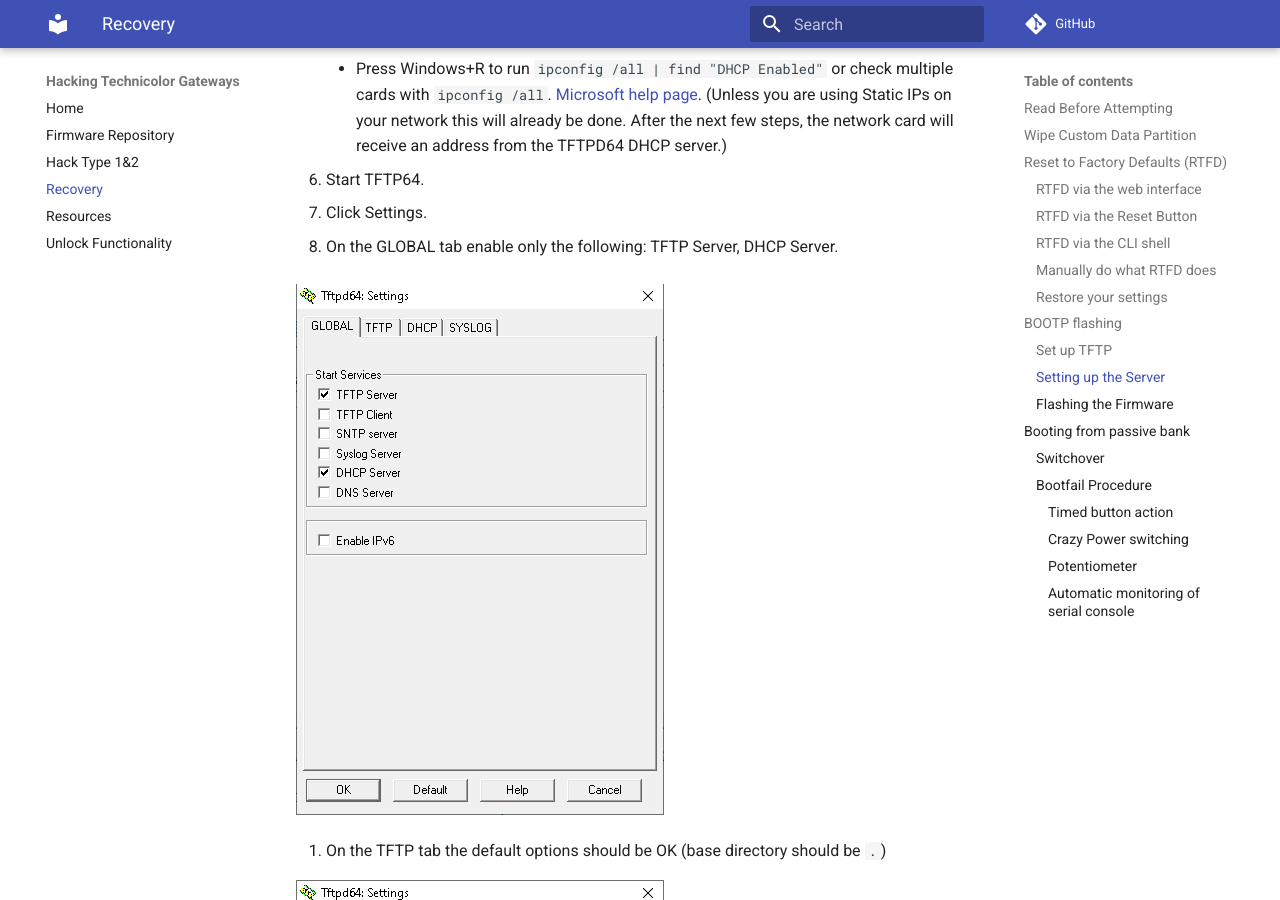
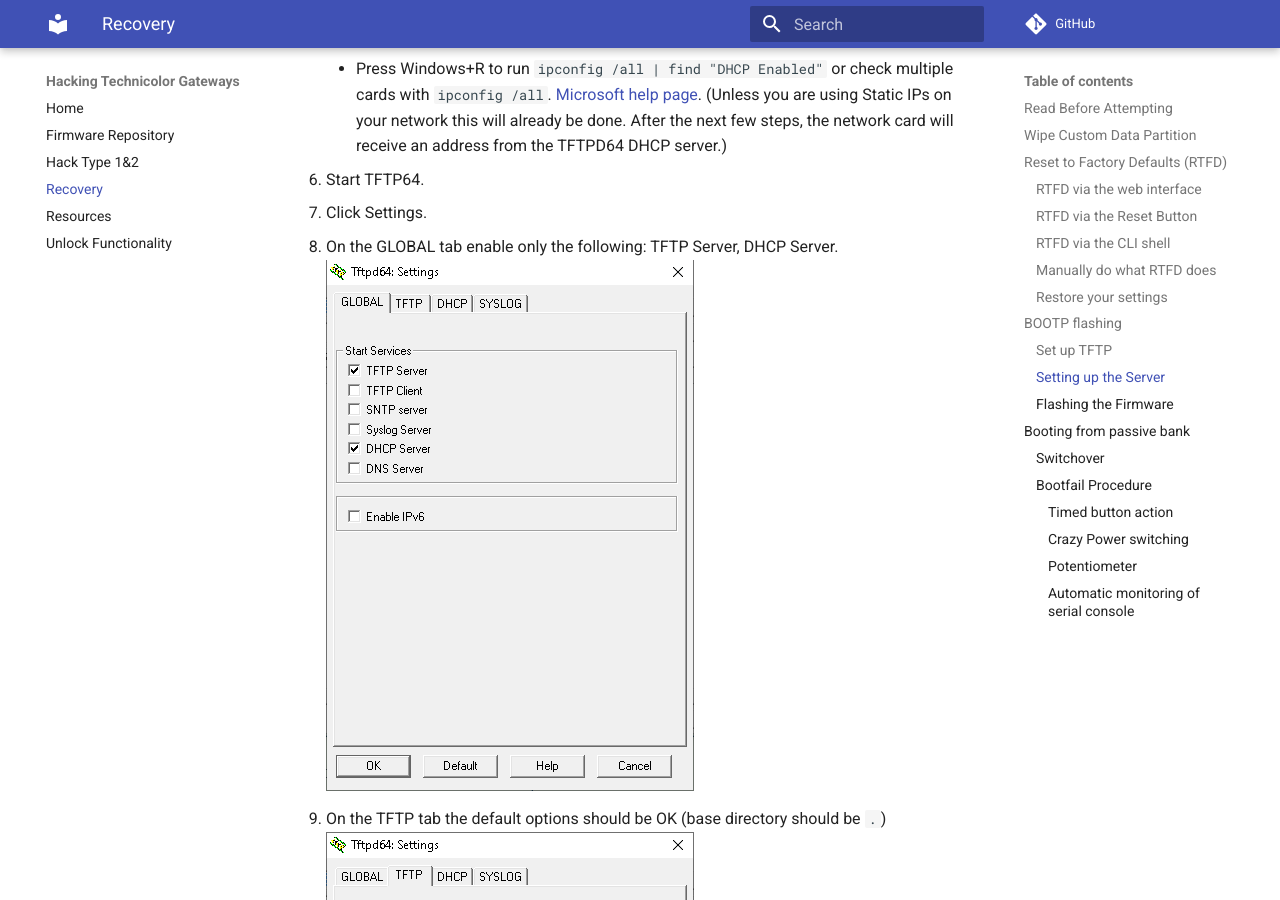
Before and after one commit to hack-technicolor/hack-technicolor, an MkDocs documentation site: the page built from docs/Recovery.md, in a window 1280 px wide and 900 px high, scrolled down 4726 px. Built offline with MkDocs 1.6.1 and Material for MkDocs 9.7.7, drawn with Linux system fonts in a browser that asks for light colours; comment, search, counter and statistics services are not loaded.

```diff
--- a/docs/Recovery.md
+++ b/docs/Recovery.md
@@ -135,7 +135,7 @@ What you will Need
 
 1. Download the latest normal edition of [TFTP64](http://tftpd32.jounin.net/tftpd32_download.html) and install it.
 
-2. Get the [firmware](/Firmware%20Repository) (RBI) file you want to load into the Gateway and place it in the TFTP64 folder. You may use another folder and change the settings appropriately if you wish.
+2. Get the [firmware](/#Firmware%20Repository) (RBI) file you want to load into the Gateway and place it in the TFTP64 folder. You may use another folder and change the settings appropriately if you wish.
 
 3. Connect the Ethernet port on your PC to one of the LAN ports on the Gateway (usually LAN1).
 
@@ -150,11 +150,9 @@ What you will Need
 7. Click Settings.
 
 8. On the GLOBAL tab enable only the following: TFTP Server, DHCP Server.
-
 ![TFTP64](images/TFTPD_100_GLOBAL.png)
 
 9. On the TFTP tab the default options should be OK (base directory should be `.`)
-
 ![TFTP64](images/TFTPD_200_TFTP.png)
 
 10. On the DHCP Server tab:
@@ -168,7 +166,6 @@ What you will Need
     - Def. Router (Opt 3): `10.0.0.99`
 
     - Mask (Opt 1): `255.255.255.0`
-
 ![TFTP64](images/TFTPD_300_DHCP.png)
 
 11. Click OK
@@ -186,14 +183,13 @@ What you will Need
     - If you don't get any firewall warning and you don't remember if you have already allowed access for TFTP64 in past, please, check firewall settings to confirm it's allowed already or temporally disable firewall.
 
 The server interface should now show an IP in the 10.0.0.x range and after a few seconds, the PC gets an IP from the TFTP64 program via DHCP.
-
 ![TFTP64](images/TFTPD_400_Main.png)
 
 You are now ready to try booting the Gateway to do the flash!
 
 ### Flashing the Firmware
 
-1. Set up TFTP to send firmware in BOOTP mode [as described above](/Set-up-TFTP) or in [this guide](https://www.jonathandavis.me.uk/2013/12/flashing-generic-firmware-on-a-technicolor-tg582n/).
+1. Set up TFTP to send firmware in BOOTP mode [as described above](#Set-up-TFTP) or in [this guide](https://www.jonathandavis.me.uk/2013/12/flashing-generic-firmware-on-a-technicolor-tg582n/).
 
 2. Ensure TFTP is on the log viewer tab.
 
```
